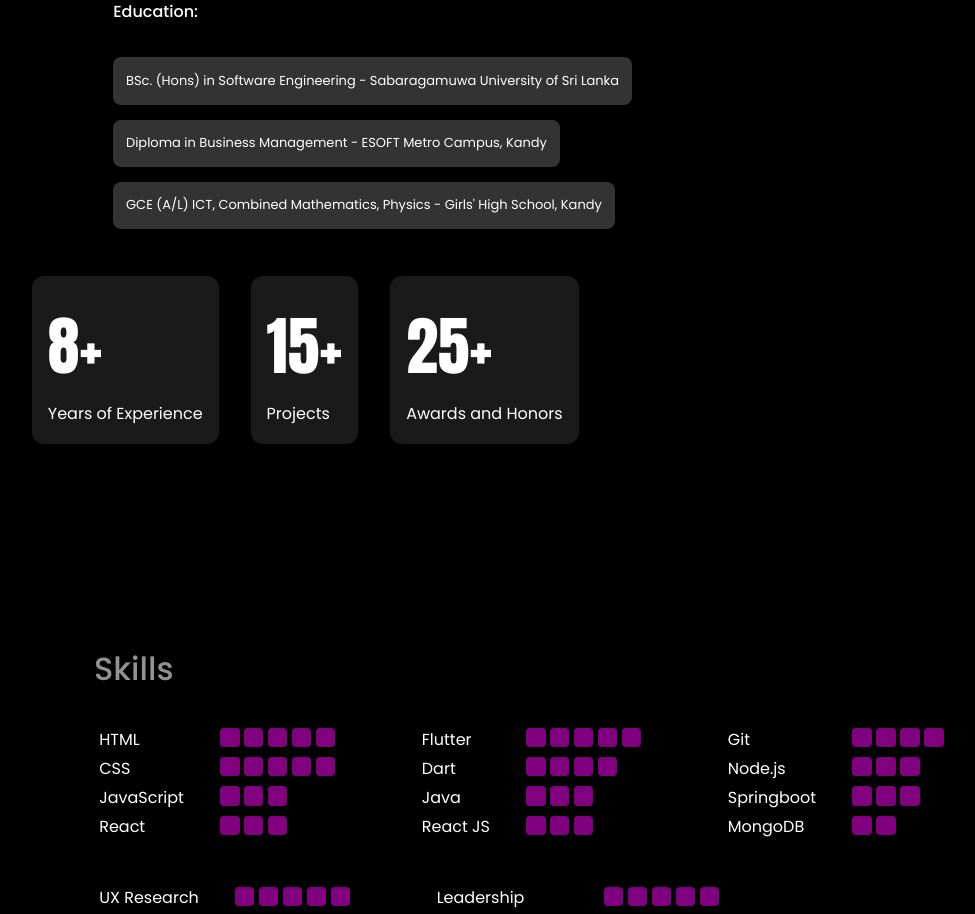
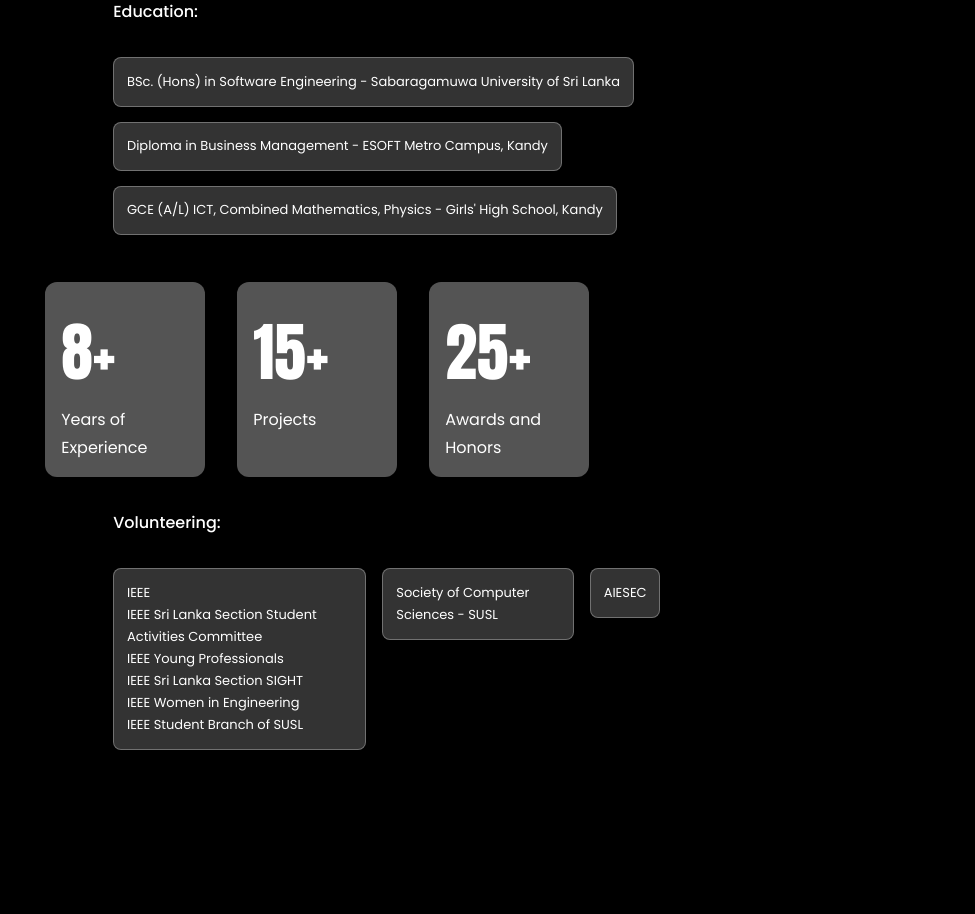
Before and after one commit to disara7/portfolio, a React (Create React App) app: page / in a window 1280 px wide. Shown: the part 1320-2234 px from the top of the page, without its empty margins (146-1121 px from the left). Built offline with nearby package versions, Linux system fonts and the light colour scheme.

Commit message:
added volunteering

```diff
--- a/src/components/about/About.jsx
+++ b/src/components/about/About.jsx
@@ -1,10 +1,12 @@
-import React from 'react'
-import { useEffect } from 'react';
-import './about.css'
-import './smalldevices.css'
-import './animations.css'
+import React, { useEffect, useState  } from 'react';
+import './about.css';
+import './smalldevices.css';
+import './animations.css';
+import AIESEC from '../../assets/disara.png';
 
 const About = () => {
+  const [isImageVisible, setIsImageVisible] = useState(false);
+
   useEffect(() => {
     const fadeElements = document.querySelectorAll('.fade-in');
 
@@ -17,18 +19,48 @@ const About = () => {
       });
     };
 
-    window.addEventListener('scroll', handleScroll);
+    const debounce = (func, delay) => {
+      let timeout;
+      return function (...args) {
+        clearTimeout(timeout);
+        timeout = setTimeout(() => func.apply(this, args), delay);
+      };
+    };
+
+    const debouncedScroll = debounce(handleScroll, 100);
+
+    window.addEventListener('scroll', debouncedScroll);
 
     return () => {
-      window.removeEventListener('scroll', handleScroll);
+      window.removeEventListener('scroll', debouncedScroll);
     };
   }, []);
+
+  const handleAIESECClick = (e) => {
+    e.stopPropagation(); // Prevent event bubbling
+    setIsImageVisible(true);
+  };
+
+  const handleClickOutside = () => {
+    setIsImageVisible(false);
+  };
+
+  useEffect(() => {
+    if (isImageVisible) {
+      window.addEventListener('click', handleClickOutside);
+    } else {
+      window.removeEventListener('click', handleClickOutside);
+    }
+
+    return () => {
+      window.removeEventListener('click', handleClickOutside);
+    };
+  }, [isImageVisible]);
 
   return (
     <section id='about'>
       <div className="about fade-in">
-        <h2 className='section__title fade-in'>About Me</h2>
-        <br />
+        <h2 className='section__title fade-in'>About Me</h2><br />
         <div className="container about__container fade-in">
           <div className="about__content fade-in">
             <h3 className='about__style fullname fade-in'>
@@ -36,19 +68,16 @@ const About = () => {
             </h3>
             <p className='about__style fade-in'>
               I am a 24-year-old Software Engineering undergraduate who started my coding journey when I was 16. I have always wanted to think differently and apply my knowledge to give creative solutions to problems.
-              <br /><br />
-              I have a creative problem-solving approach, an artistic mindset, and a proven ability to learn quickly. I have led award-winning hackathon projects, combining technical skills and design thinking. Passionate about efficient, user-focused systems, I excel in teamwork and solving real-world challenges.
+              <br /><br />I have a creative problem-solving approach, an artistic mindset, and a proven ability to learn quickly. I have led award-winning hackathon projects, combining technical skills and design thinking. Passionate about efficient, user-focused systems, I excel in teamwork and solving real-world challenges.
             </p>
 
             <h4 className='about__style fade-in'>Education:</h4>
-            <p className='about__style fade-in'>
-              <ul className='educard fade-in'>
-                <li>BSc. (Hons) in Software Engineering - Sabaragamuwa University of Sri Lanka</li> <br />
-                <li>Diploma in Business Management - ESOFT Metro Campus, Kandy</li> <br />
-                <li>GCE (A/L) ICT, Combined Mathematics, Physics - Girls' High School, Kandy</li>
-              </ul>
-              <br />
-            </p>
+            <ul className='educard fade-in about__style'>
+              <li>BSc. (Hons) in Software Engineering - Sabaragamuwa University of Sri Lanka</li>
+              <br /><li>Diploma in Business Management - ESOFT Metro Campus, Kandy</li>
+              <br /><li>GCE (A/L) ICT, Combined Mathematics, Physics - Girls' High School, Kandy</li>
+            </ul>
+            <br />
             <div className="cardset fade-in">
               <div className="card">
                 <h2 className='number'>8+</h2>
@@ -63,6 +92,25 @@ const About = () => {
                 <p className='number_description'>Awards and Honors</p>
               </div>
             </div>
+            <h4 className='about__style fade-in volunteering'>Volunteering:</h4>
+            <div className='voluncard fade-in about__style'>
+              <p >IEEE
+                <ul>
+                  <li>IEEE Sri Lanka Section Student Activities Committee</li>
+                  <li>IEEE Young Professionals</li>
+                  <li>IEEE Sri Lanka Section SIGHT</li>
+                  <li>IEEE Women in Engineering</li>
+                  <li>IEEE Student Branch of SUSL</li>
+                </ul>
+              </p>
+              <p>Society of Computer Sciences - SUSL</p>
+              <p style={{ cursor: 'pointer' }} onClick={handleAIESECClick}>AIESEC</p>{isImageVisible && (
+              <div className="image-popup aiesec">
+                <img src={AIESEC} alt="AIESEC" style={{ width: '200px', marginLeft: '10px' }} />
+              </div>
+            )}
+            </div>
+
           </div>
         </div>
       </div>
--- a/src/components/about/about.css
+++ b/src/components/about/about.css
@@ -15,6 +15,7 @@
 .about{
   margin-left: 6rem;
   margin-top: -4rem;
+
 }
 .about__container {
     display: grid;
@@ -60,11 +61,35 @@
   font-weight: bold;
 }
 
-.educard li{
-  background-color: rgba(181, 181, 181, 0.281);
+.educard li {
+  background-color: rgba(255, 255, 255, 0.2); /* White with transparency for the glass effect */
+  backdrop-filter: blur(10px); /* Blur effect */
   padding: 0.8rem;
   border-radius: 0.5rem;
   width: fit-content;
   font-size: small;
   margin-bottom: -0.8rem;
+  border: 1px solid rgba(255, 255, 255, 0.3); /* Optional: Light border for more glass-like appearance */
 }
+
+.volunteering{
+  margin-top: 2rem;
+}
+
+.voluncard{
+  display: flex;
+  flex-direction: row;
+  gap: 1rem;
+}
+
+.voluncard p {
+  background-color: rgba(255, 255, 255, 0.2); /* White with transparency for the glass effect */
+  backdrop-filter: blur(10px); /* Blur effect */
+  padding: 0.8rem;
+  border-radius: 0.5rem;
+  width: fit-content;
+  height: min-content;
+  font-size: small;
+  margin-bottom: -0.8rem;
+  border: 1px solid rgba(255, 255, 255, 0.3); /* Optional: Light border for more glass-like appearance */
+}
--- a/src/components/about/animations.css
+++ b/src/components/about/animations.css
@@ -27,11 +27,12 @@
 /* Card hover effect for smooth interaction */
 .card {
   position: relative;
-    background: rgba(255, 255, 255, 0.1); /* Transparent card */
+  background: rgba(108, 108, 108, 0.786); /* Transparent card */
   box-shadow: 0 10px 30px rgba(0, 0, 0, 0.1); /* Smooth shadow */
   padding: 1rem;
   border-radius: 12px;
   transition: transform 0.3s ease, background-color 0.3s ease;
+  width: 10rem;
 }
 
 .card:hover {
@@ -45,4 +46,5 @@
   flex-direction: row;
   justify-content: center;
   gap: 2rem;
+  margin-left: 1.5rem;
 }
```
Also changed, not shown: src/components/about/images.css (added, +7 -0 lines). Lines whose indentation alone changed are shown as unchanged.
